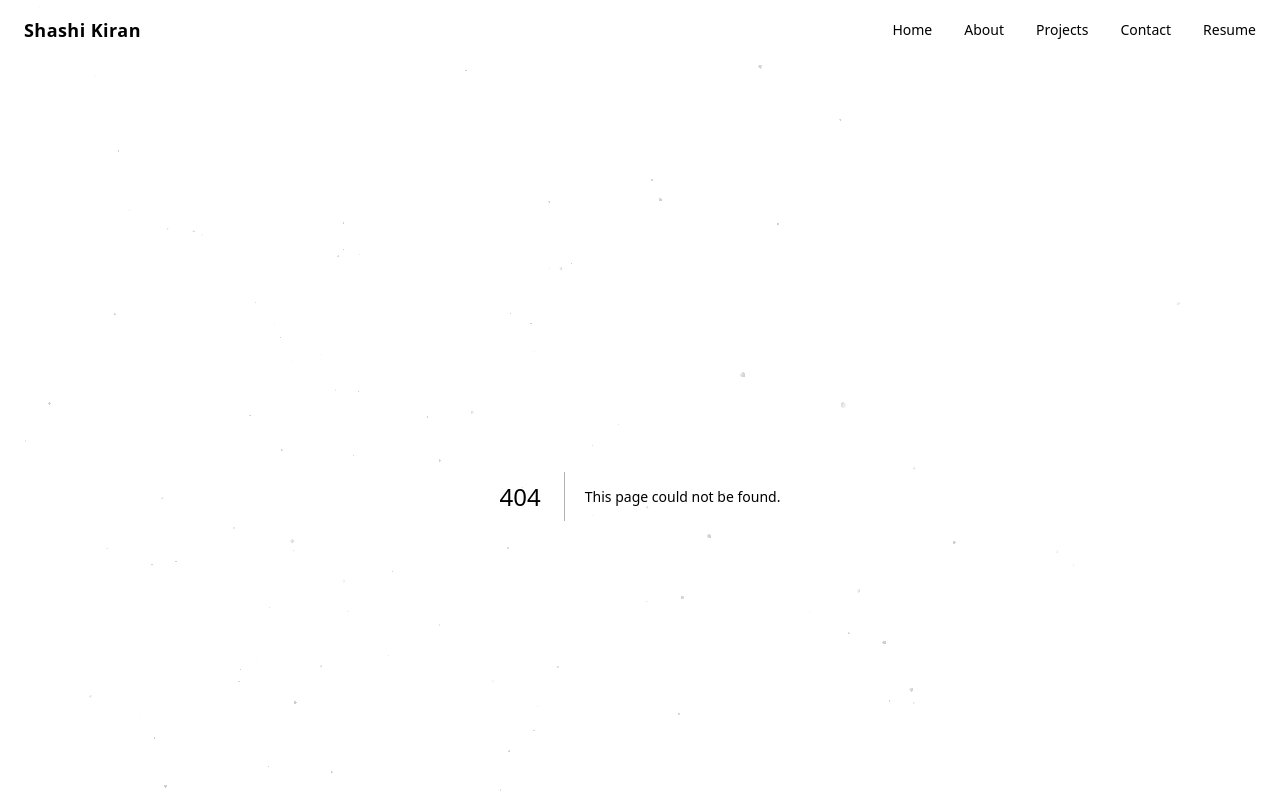
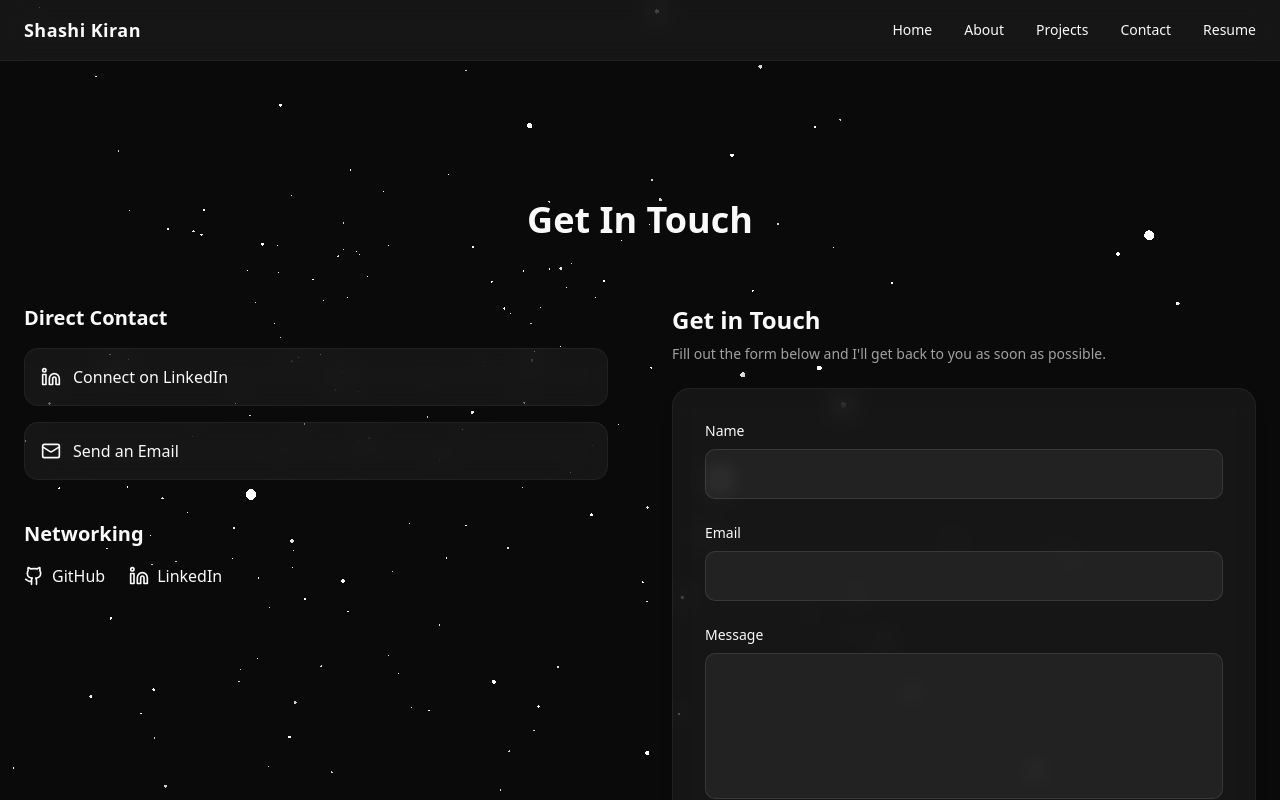
Before and after one commit to shashikira02/Portfolio, a Next.js app: page /contact in a window 1280 px wide. Before the commit this address had no page. Shown: the top 800 px of the page. Built offline with nearby package versions, Linux system fonts and the light colour scheme.

Commit message:
implementing contact page with contact info and form structure

```diff
--- /dev/null
+++ b/src/app/contact/page.tsx
@@ -0,0 +1,16 @@
+import ContactForm from '@/components/contact/ContactForm';
+import ContactInfo from '../../components/contact/ContactInfo';
+
+const ContactPage = () => {
+  return (
+    <main className='min-h-screen px-6 py-26 max-w-7xl mx-auto' >
+      <h1 className='text-4xl font-bold text-center mb-16' >Get In Touch</h1>
+      <div className='grid md:grid-cols-2 gap-16'>
+        <ContactInfo />
+        <ContactForm />
+      </div>
+    </main>
+  );
+};
+
+export default ContactPage;
--- /dev/null
+++ b/src/components/contact/ContactForm.tsx
@@ -0,0 +1,92 @@
+'use client';
+
+import { useState } from 'react';
+
+const ContactForm = () => {
+  const [formData, setFormData] = useState({
+    name: '',
+    email: '',
+    message: '',
+  });
+
+  const handleChange = (
+    e: React.ChangeEvent<HTMLInputElement | HTMLTextAreaElement>,
+  ) => {
+    setFormData((prev) => ({
+      ...prev,
+      [e.target.name]: e.target.value,
+    }));
+  };
+
+  const handleSubmit = (e: React.FormEvent<HTMLFormElement>) => {
+    e.preventDefault();
+    console.log('Form Submitted', formData);
+
+    alert('Form submitted Successdully!');
+  };
+
+  return (
+    <div className="space-y-6">
+      <div>
+        <h2 className="text-2xl font-bold mb-2">Get in Touch</h2>
+        <p className="text-neutral-400 text-sm">Fill out the form below and I&apos;ll get back to you as soon as possible.</p>
+      </div>
+
+      <form
+        onSubmit={handleSubmit}
+        className="space-y-6 p-8 rounded-2xl border border-white/5 bg-white/5 backdrop-blur-md shadow-lg"
+      >
+        <div>
+          <label htmlFor="name" className="block mb-2 text-sm font-medium">
+            Name
+          </label>
+          <input
+            type="text"
+            name="name"
+            value={formData.name}
+            onChange={handleChange}
+            required
+            className="w-full px-4 py-3 rounded-lg bg-white/5 border border-white/10 focus:outline-none focus:ring-2 focus:ring-white/50 focus:border-transparent transition"
+          />
+        </div>
+
+        <div>
+          <label htmlFor="email" className="block mb-2 text-sm font-medium">
+            Email{' '}
+          </label>
+          <input
+            type="email"
+            name="email"
+            value={formData.email}
+            onChange={handleChange}
+            required
+            className="w-full px-4 py-3 rounded-lg bg-white/5 border border-white/10 focus:outline-none focus:ring-2 focus:ring-white/50 focus:border-transparent transition"
+          />
+        </div>
+
+        <div>
+          <label htmlFor="message" className="block mb-2 text-sm font-medium">
+            Message
+          </label>
+          <textarea
+            name="message"
+            rows={5}
+            value={formData.message}
+            onChange={handleChange}
+            required
+            className="w-full px-4 py-3 rounded-lg bg-white/5 border border-white/10 focus:outline-none focus:ring-2 focus:ring-white/50 focus:border-transparent transition resize-none"
+          />
+        </div>
+
+        <button
+          type="submit"
+          className="w-full py-3 rounded-lg bg-white text-black font-semibold hover:bg-white/90 hover:scale-[1.02] active:scale-[0.98] transition-all duration-200 shadow-lg"
+        >
+          Send Message
+        </button>
+      </form>
+    </div>
+  );
+};
+
+export default ContactForm;
--- /dev/null
+++ b/src/components/contact/ContactInfo.tsx
@@ -0,0 +1,45 @@
+import { Github, Linkedin, Mail } from 'lucide-react';
+import Link from 'next/link';
+
+const ContactInfo = () => {
+  return (
+    <div className='space-y-10' >
+      <div >
+        <h2 className='text-xl font-semibold mb-4' >Direct Contact</h2>
+        <div className='space-y-4'>
+          <Link href="#" className='block p-4 rounded-xl border border-white/5 bg-white/5 backdrop-blur-md hover:opacity-80 transition' >
+            <div className='flex items-center gap-3' >
+              <Linkedin size={20} />
+              <span>Connect on LinkedIn</span>
+            </div>
+          </Link>
+
+          <Link href="mailto:shashikira4124@gmail.com" className='block p-4 rounded-xl border border-white/5 bg-white/5 backdrop-blur-md hover:opacity-80 transition' >
+            <div className="flex items-center gap-3">
+              <Mail size={20} />
+              <span>Send an Email</span>
+            </div>
+          </Link>
+        </div>
+      </div>
+
+      {/* Networking */}
+      <div>
+        <h2 className='text-xl font-semibold mb-4'>Networking</h2>
+        <div className='flex items-center gap-6'>
+          <Link href="#" aria-label="GitHub" className='flex items-center gap-2 hover:text-white/70 transition'>
+            <Github size={20} />
+            <span>GitHub</span>
+          </Link>
+
+          <Link href="#" aria-label="LinkedIn" className='flex items-center gap-2 hover:text-white/70 transition'>
+            <Linkedin size={20} />
+            <span>LinkedIn</span>
+          </Link>
+        </div>
+      </div>
+    </div>
+  );
+};
+
+export default ContactInfo;
--- a/src/components/layout/Navbar.tsx
+++ b/src/components/layout/Navbar.tsx
@@ -8,7 +8,7 @@ const NAV_LINKS = [
   { label: 'Home', href: '#' },
   { label: 'About', href: '#' },
   { label: 'Projects', href: '/projects' },
-  { label: 'Contact', href: '#' },
+  { label: 'Contact', href: '/contact' },
   { label: 'Resume', href: '#' },
 ];
 
```
